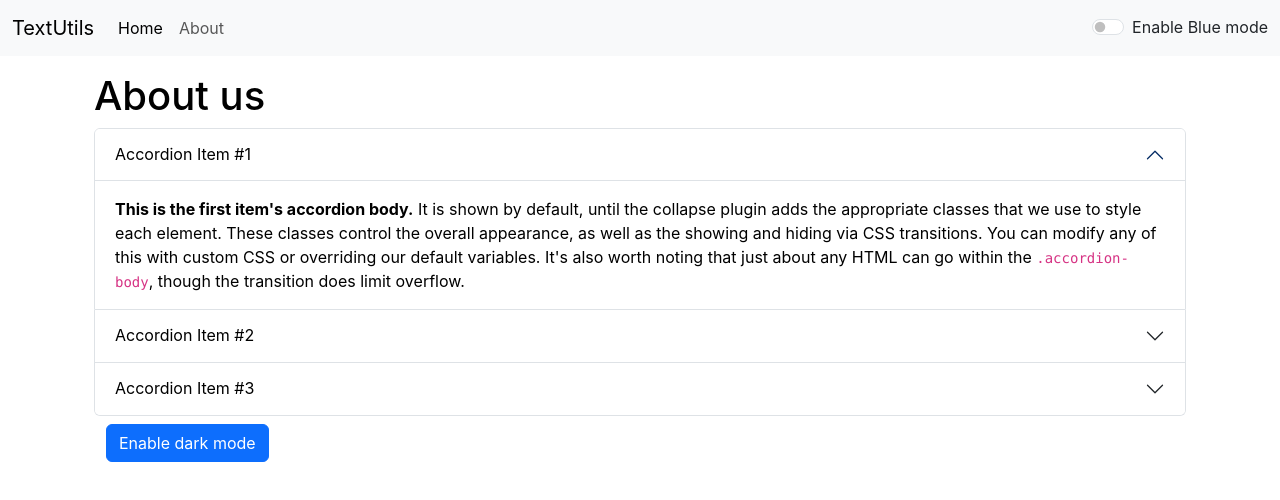
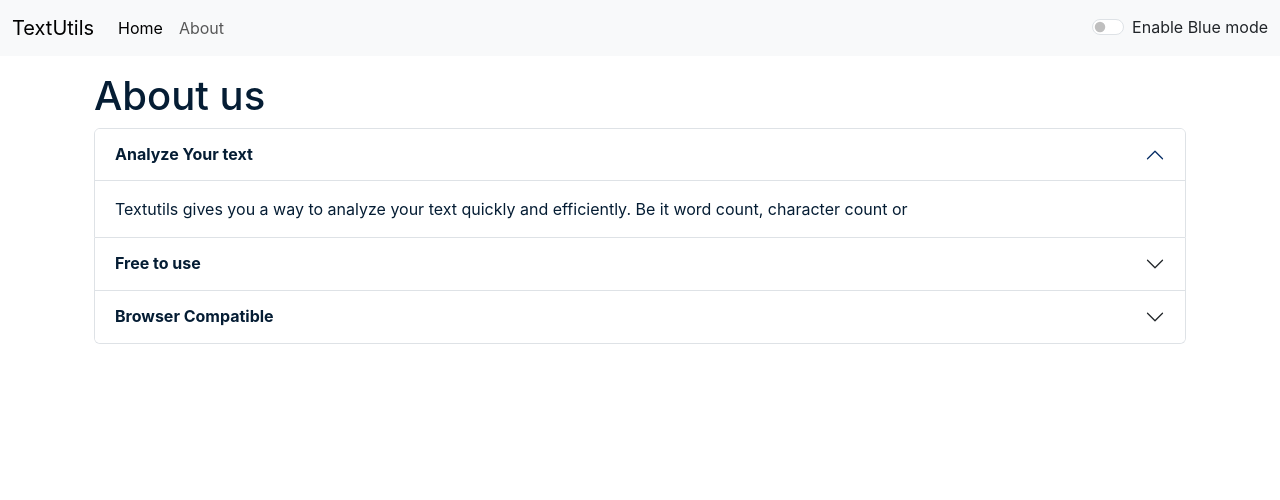
Before and after one commit to Sanjana9211/REACT-JS, a React (Create React App) app: page /about in a window 1280 px wide. Shown: the top 500 px of the page. Built offline with nearby package versions, Linux system fonts and the light colour scheme.

Commit message:
Modified About component

```diff
--- a/src/App.js
+++ b/src/App.js
@@ -57,7 +57,7 @@
 
     <div className="container my-3">
           <Routes>
-            <Route exact path="/about" element={<About />}>
+            <Route exact path="/about" element={<About mode={mode} />}>
             </Route>
             <Route exact path="/" element={<TextForm heading="Enter text to analyze"  mode={mode} showAlert={showAlert} />}>
             </Route>
--- a/src/components/About.js
+++ b/src/components/About.js
@@ -1,76 +1,63 @@
 import React from 'react'
 import { useState } from 'react'
 
-export default function About() {
+export default function About(props) {
 
-    const [myStyle,setStyle]=useState({
-        color:'black',
-        backgroundColor : 'white'
-    });
+    // const [myStyle,setStyle]=useState({
+    //     color:'black',
+    //     backgroundColor : 'white'
+    // });
 
-    const [btnText,setBtnText]=useState("Enable dark mode");
-
-    const toggleStyle=()=>{
-        if (myStyle.color==='white'){
-            setStyle({color : 'black',backgroundColor : 'white'});
-            setBtnText("Enable Dark Mode");
-
-        }
-        else{
-            setStyle({
-                color:'white',
-                backgroundColor : 'black'
-            });
-            setBtnText("Enable Light Mode");
-
-        }
+    let myStyle={
+        color : props.mode==='dark'?'white':'#051d34',
+        backgroundColor : props.mode==='dark'?'#051d34':'white'
     }
 
   return (
-    <div className='container' style={myStyle}>
+    <div className='container my-2' style={myStyle}>
         <h1>About us</h1>
         <div className="accordion" id="accordionExample" style={myStyle}>
             <div className="accordion-item" style={myStyle}>
                 <h2 className="accordion-header">
                 <button className="accordion-button" style={myStyle} type="button" data-bs-toggle="collapse" data-bs-target="#collapseOne" aria-expanded="true" aria-controls="collapseOne">
-                    Accordion Item #1
+                <strong>Analyze Your text</strong>
                 </button>
                 </h2>
                 <div id="collapseOne" className="accordion-collapse collapse show" data-bs-parent="#accordionExample">
                 <div className="accordion-body">
-                    <strong>This is the first item's accordion body.</strong> It is shown by default, until the collapse plugin adds the appropriate classes that we use to style each element. These classes control the overall appearance, as well as the showing and hiding via CSS transitions. You can modify any of this with custom CSS or overriding our default variables. It's also worth noting that just about any HTML can go within the <code>.accordion-body</code>, though the transition does limit overflow.
+                                        Textutils gives you a way to analyze your text quickly and efficiently. Be it word count, character count or
+
                 </div>
                 </div>
             </div>
             <div className="accordion-item" style={myStyle}>
                 <h2 className="accordion-header">
                 <button className="accordion-button collapsed" style={myStyle} type="button" data-bs-toggle="collapse" data-bs-target="#collapseTwo" aria-expanded="false" aria-controls="collapseTwo">
-                    Accordion Item #2
+                <strong>Free to use</strong>
                 </button>
                 </h2>
                 <div id="collapseTwo" className="accordion-collapse collapse" data-bs-parent="#accordionExample">
                 <div className="accordion-body">
-                    <strong>This is the second item's accordion body.</strong> It is hidden by default, until the collapse plugin adds the appropriate classes that we use to style each element. These classes control the overall appearance, as well as the showing and hiding via CSS transitions. You can modify any of this with custom CSS or overriding our default variables. It's also worth noting that just about any HTML can go within the <code>.accordion-body</code>, though the transition does limit overflow.
+                TextUtils is a free character counter tool that provides instant character count & word count statistics for a given text. TextUtils reports the number of words and characters. Thus it is suitable for writing text with word/ character limit.
                 </div>
                 </div>
             </div>
             <div className="accordion-item" style={myStyle}>
                 <h2 className="accordion-header">
                 <button className="accordion-button collapsed" style={myStyle} type="button" data-bs-toggle="collapse" data-bs-target="#collapseThree" aria-expanded="false" aria-controls="collapseThree">
-                    Accordion Item #3
+                <strong>Browser Compatible</strong>
                 </button>
                 </h2>
                 <div id="collapseThree" className="accordion-collapse collapse" data-bs-parent="#accordionExample">
                 <div className="accordion-body">
-                    <strong>This is the third item's accordion body.</strong> It is hidden by default, until the collapse plugin adds the appropriate classes that we use to style each element. These classes control the overall appearance, as well as the showing and hiding via CSS transitions. You can modify any of this with custom CSS or overriding our default variables. It's also worth noting that just about any HTML can go within the <code>.accordion-body</code>, though the transition does limit overflow.
+                This word counter software works in any web browsers such as Chrome, Firefox, Internet Explorer, Safari, Opera. It suits to count characters in facebook, blog, books, excel document, pdf document, essays, etc.
+
                 </div>
                 </div>
             </div>
         </div>
 
-        <div className="container">
-            <button type="button" onClick={toggleStyle} className="btn btn-primary my-2">{btnText}</button>
-        </div>
+
 
     </div>
   )
--- a/src/components/Navbar.js
+++ b/src/components/Navbar.js
@@ -39,8 +39,3 @@
     title : PropTypes.string.isRequired,
     aboutText : PropTypes.string.isRequired,
 }
-
-Navbar.defaultProps={
-    title : "Set title here",
-    aboutText : "About text here"
-}
--- a/src/components/TextForm.js
+++ b/src/components/TextForm.js
@@ -65,19 +65,19 @@
           <div className="mb-3">
           <label htmlFor="myBox" className="form-label"></label>
           <textarea className="form-control" style={{backgroundColor: props.mode==='dark'?'#051d34':'white',color : props.mode==='light'?'black':'white'}} value={text} onChange={handleOnChange} id="myBox" rows="14"></textarea>
-          <button className="btn btn-primary my-3 mx-1" onClick={handleUpClick}>Convert to Uppercase</button>
-          <button className="btn btn-primary my-3 mx-1" onClick={handleLoClick}>Convert to Lowercase</button>
-          <button className="btn btn-primary my-3 mx-1" onClick={handleTcClick}>Convert to TitleCase</button>
-          <button className="btn btn-primary my-3 mx-1" onClick={clipboardCopy}>Copy to Clipboard</button>
-          <button className="btn btn-primary my-3 mx-1" onClick={handleClearClick}>Clear Text</button>
+          <button className="btn btn-primary my-1 mx-1" onClick={handleUpClick}>Convert to Uppercase</button>
+          <button className="btn btn-primary my-1 mx-1" onClick={handleLoClick}>Convert to Lowercase</button>
+          <button className="btn btn-primary my-1 mx-1" onClick={handleTcClick}>Convert to TitleCase</button>
+          <button className="btn btn-primary my-1 mx-1" onClick={clipboardCopy}>Copy to Clipboard</button>
+          <button className="btn btn-primary my-1 mx-1" onClick={handleClearClick}>Clear Text</button>
 
 
           </div>
       </div>
       <div className="container" style={{color: props.mode==='light'?'black':'white'}}>
         <h2>Your text summary</h2>
-        <p>{text.split(" ").length} words,{text.length} characters</p>
-        <p>{0.008 * text.split(" ").length} minutes required to read the text </p>
+        <p>{text.split(" ").filter((element)=>{return element.length!==0}).length} words,{text.length} characters</p>
+        <p>{0.008 * text.split(" ").filter((element)=>{return element.length!==0}).length} minutes required to read the text </p>
         <h2>Preview</h2>
         <p>{text.length>0?text:"Enter something in the text box above to preview it here"}</p>
       </div>
```
Also changed, not shown: public/manifest.json.
